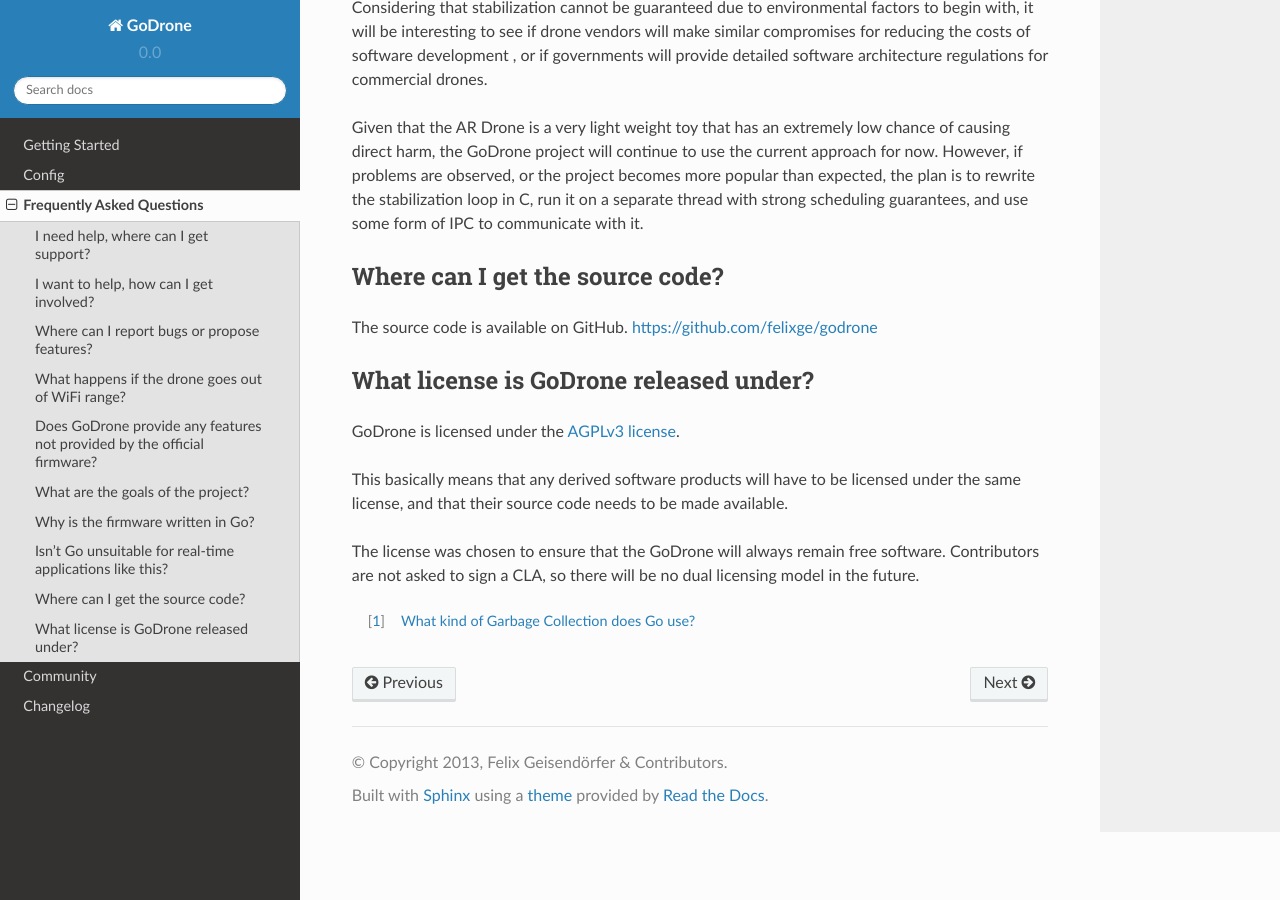
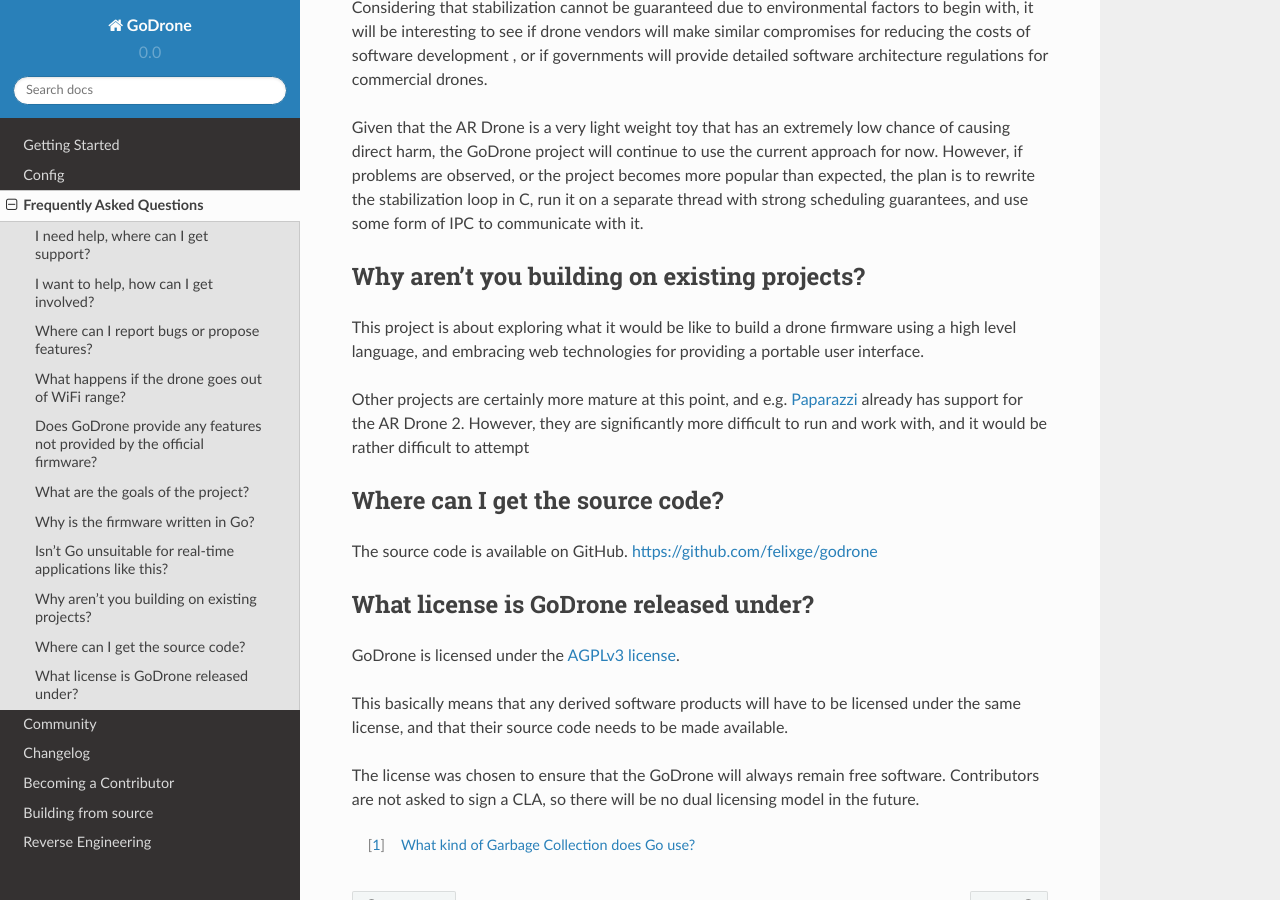
Before and after one commit to felixge/godrone, a Sphinx documentation site: the page built from docs/user/faq.rst, in a window 1280 px wide and 900 px high, scrolled down 2109 px. Built offline with Sphinx 7.4.7 and the Read the Docs theme 2.0.0, drawn with Linux system fonts in a browser that asks for light colours.

Commit message:
Reorganize docs

```diff
--- /dev/null
+++ b/docs/contributor/becoming.rst
@@ -0,0 +1,4 @@
+Becoming a Contributor
+======================
+
+To be written. Outline the process of becoming a contributor.
--- /dev/null
+++ b/docs/contributor/docs.rst
@@ -0,0 +1,2 @@
+Contributing Docs
+=================
--- /dev/null
+++ b/docs/contributor/reverse_engineering.rst
@@ -0,0 +1,5 @@
+Reverse Engineering
+===================
+
+To be written. This document will introduce the basic techniques used for
+reverse engineering the Parrot AR Drone and the original firmware.
--- /dev/null
+++ b/docs/contributor/vagrant.rst
@@ -0,0 +1,5 @@
+Vagrant
+=======
+
+mkdir -p src/github.com/felixge
+ln -fs "$(pwd)" "$(pwd)/src/github.com/felixge/godrone"
--- a/docs/faq.rst
+++ b/docs/user/faq.rst
@@ -118,6 +118,18 @@
 loop in C, run it on a separate thread with strong scheduling guarantees, and
 use some form of IPC to communicate with it.
 
+Why aren't you building on existing projects?
+---------------------------------------------
+
+This project is about exploring what it would be like to build a drone firmware
+using a high level language, and embracing web technologies for providing a
+portable user interface.
+
+Other projects are certainly more mature at this point, and e.g. `Paparazzi
+<http://paparazzi.enac.fr/wiki/Main_Page>`_ already has support for the AR
+Drone 2. However, they are significantly more difficult to run and work with,
+and it would be rather difficult to attempt
+
 .. _source:
 
 Where can I get the source code?
```
Also changed, not shown: docs/contributor/building.rst (added, +49 -0 lines), docs/index.rst (+11 -6 lines), docs/user/changelog.rst (renamed from docs/changelog.rst), docs/user/community.rst (renamed from docs/community.rst), docs/user/config.rst (renamed from docs/config.rst), docs/user/getting_started.rst (renamed from docs/getting_started.rst).
